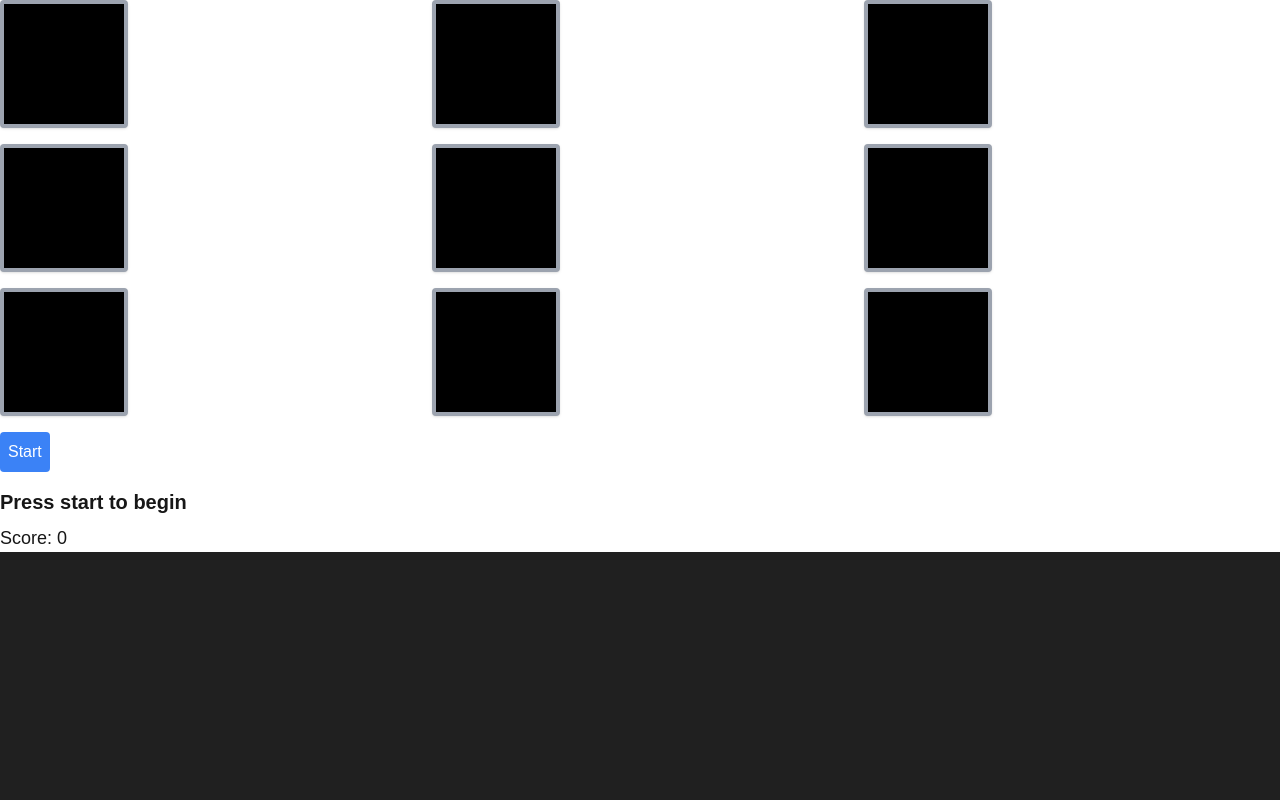
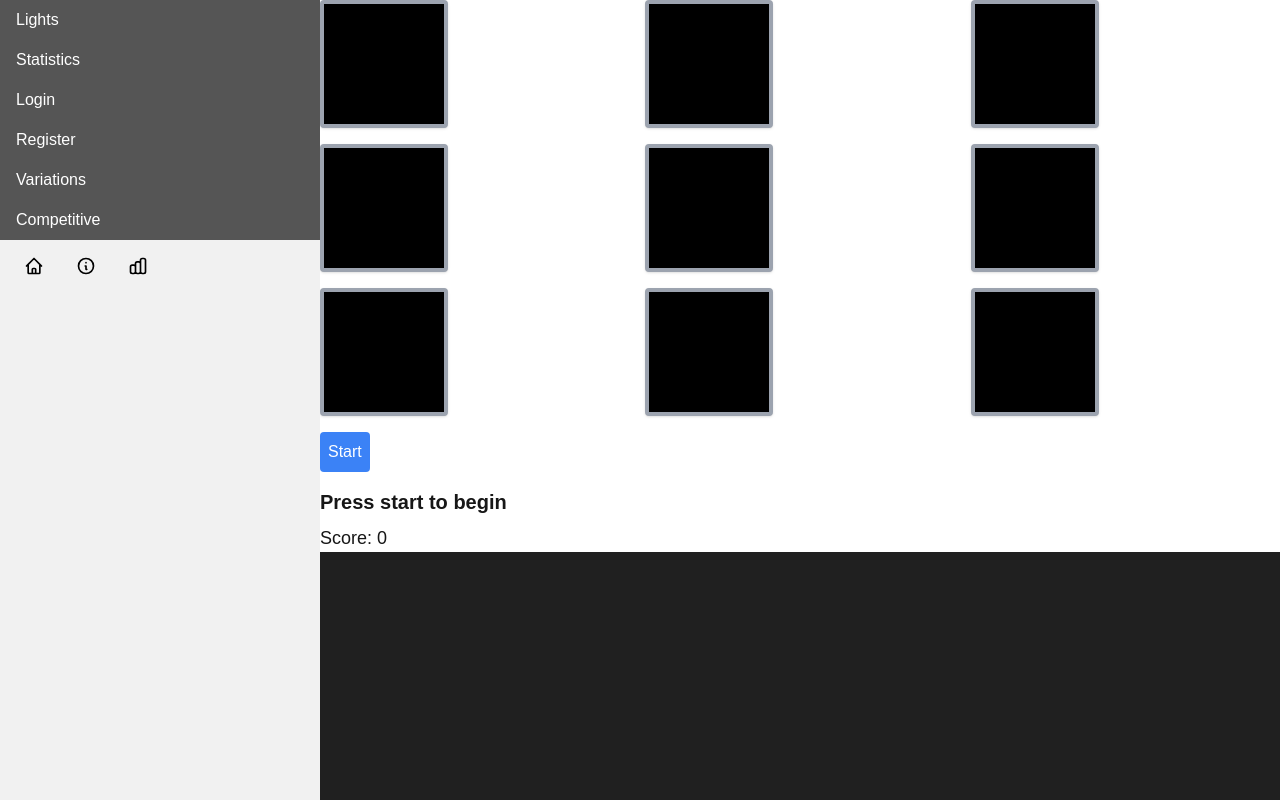
Before and after one commit to mateuszGrzelak-git/follow-Lights, a Next.js app in the folder frontend/: page /gameVariations in a window 1280 px wide. Built offline with nearby package versions, Linux system fonts and the light colour scheme.

Commit message:
UI improvements

```diff
--- a/frontend/app/gameVariations/page.tsx
+++ b/frontend/app/gameVariations/page.tsx
@@ -1,7 +1,11 @@
 import { Fragment } from "react"
 import StartFrom5 from "./games/startFrom5"
+import Home from "../page"
 
 export default function gameVariations()
 {
-    return <StartFrom5/>
+    return <>
+    <Home/>
+    <StartFrom5/>
+    </>
 }
--- a/frontend/app/globals.css
+++ b/frontend/app/globals.css
@@ -20,6 +20,9 @@ body {
   font-family: Arial, Helvetica, sans-serif;
 }
 
+body > *:not(#navBar) {
+  margin-left: 25%;
+}
 
 #navBar {
   list-style-type: none;
--- a/frontend/app/lights/page.tsx
+++ b/frontend/app/lights/page.tsx
@@ -2,6 +2,7 @@
 
 import React, { useRef, useState } from "react";
 import Light from "./ui/light";
+import Home from "../page";
 
 type LightHandle = {
   //do light event przyjęto typ void
@@ -89,6 +90,7 @@ export default function Lights() {
 
   return (
     <React.Fragment>
+      <Home/>
       <div className="grid grid-cols-3 gap-4">
         {Array.from({ length: count }).map((_, index) => (
           <Light
--- a/frontend/app/login/page.tsx
+++ b/frontend/app/login/page.tsx
@@ -1,8 +1,10 @@
+import Home from "../page";
 import HeroLogin from "./ui/HeroLogin";
 
 export default function Login()
 {
     return <>
+    <Home/>
     <HeroLogin/>
     </>
 }
--- a/frontend/app/register/page.tsx
+++ b/frontend/app/register/page.tsx
@@ -1,7 +1,11 @@
+import Home from "../page";
 import HeroRegister from "./ui/HeroRegister";
 
 
 export default function Register()
 {
-    return <HeroRegister/>
+    return <>
+    <Home/>
+    <HeroRegister/>
+    </>
 }
--- a/frontend/app/statistics/page.tsx
+++ b/frontend/app/statistics/page.tsx
@@ -1,3 +1,4 @@
+import Home from "../page"
 import Dashboard from "./ui/board"
 
 export default function DashBoard()
```
